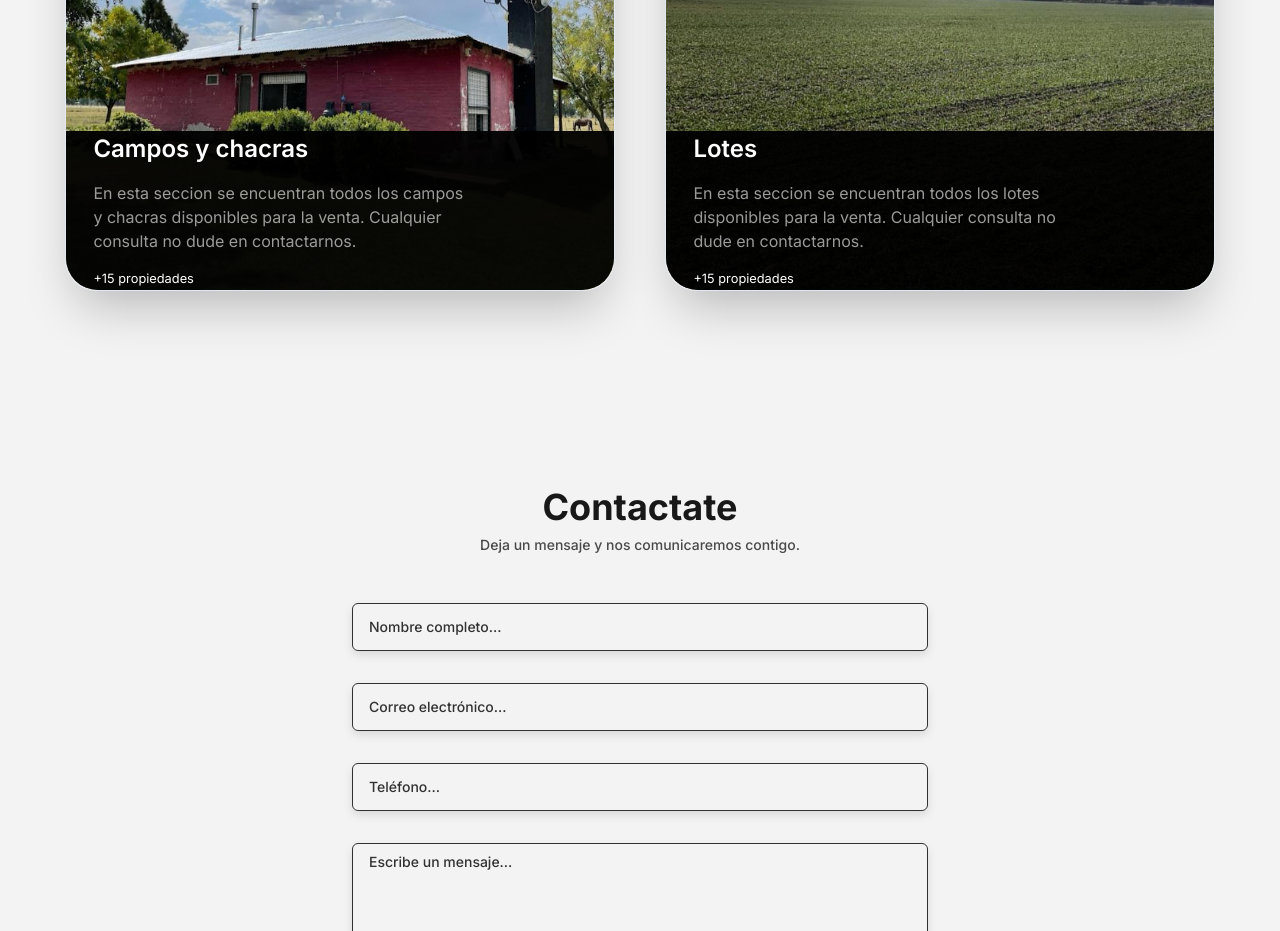
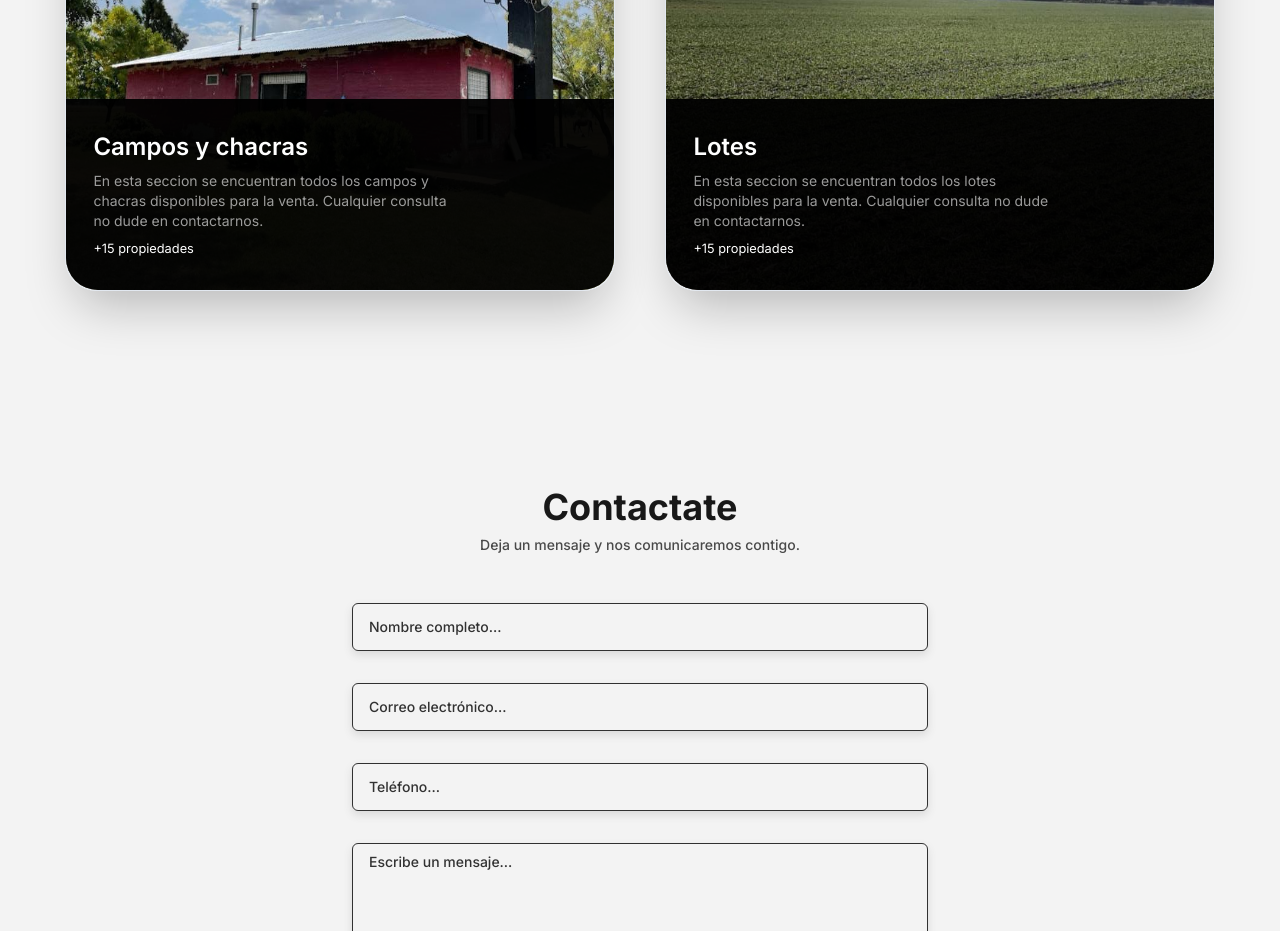
Before and after one commit to Tintaa307/cejas-propiedades, a Next.js app: page / in a window 1280 px wide. Shown: the part 6820-7751 px from the top of the page. Built offline with nearby package versions, Linux system fonts and the light colour scheme; what tailwindcss-animation-delay would draw is missing.

Commit message:
feat: responsive changes

```diff
--- a/src/app/[slug]/components/Col.tsx
+++ b/src/app/[slug]/components/Col.tsx
@@ -6,7 +6,7 @@ import React from "react"
 
 const Col = ({ fraccion }: { fraccion: Property | undefined }) => {
   return (
-    <div className="w-1/3 h-max border-[2px] border-black rounded-[15px]">
+    <div className="w-1/3 h-max border-[2px] border-black rounded-[15px] lg:w-full">
       <header className="w-full h-max bg-black flex items-center justify-center rounded-t-[10px]">
         <h6 className="text-white font-semibold text-lg p-5">
           {fraccion?.title}
--- a/src/app/[slug]/components/Details.tsx
+++ b/src/app/[slug]/components/Details.tsx
@@ -30,7 +30,7 @@ const Table = ({
   fraccionC: Property | undefined
 }) => {
   return (
-    <div className="w-[90%] 2xl:w-[75%] h-max flex items-start justify-center flex-row gap-24">
+    <div className="w-[90%] 2xl:w-[75%] lg:w-[90%] lg:items-center lg:flex-col h-max flex items-start justify-center flex-row gap-24">
       <Col fraccion={fraccionA} />
       <Col fraccion={fraccionB} />
       <Col fraccion={fraccionC} />
--- a/src/app/[slug]/components/Slider.tsx
+++ b/src/app/[slug]/components/Slider.tsx
@@ -20,7 +20,7 @@ const Slider = ({ imgs }: SliderProps) => {
   }, [imgs])
 
   return (
-    <Carousel className="w-1/2 h-max flex items-center justify-center">
+    <Carousel className="w-1/2 lg:w-[70%] h-max flex items-center justify-center">
       <CarouselContent>
         {images &&
           images.map((img, index) => (
--- a/src/app/properties/PropertiesFilter.tsx
+++ b/src/app/properties/PropertiesFilter.tsx
@@ -174,8 +174,8 @@ const PropertiesFilter = ({
           "fixed top-[216px] w-[23%] left-12 h-max flex flex-col items-center justify-center gap-4 py-8 border-r-[1px] border-black/60 xl:w-1/3 ms:-translate-x-full transition-all duration-200 ms:left-0 ms:xl:w-full ms:bg-white ms:h-screen",
           {
             "ms:top-0 ms:translate-x-0 transition-all duration-200": open,
-            "custom:top-[20px] ": scroll > 3400,
-            "top-[180px] ": scroll > 0 && scroll < 3400,
+            "custom:top-[20px] ": scroll > 0,
+            "top-[180px] ": scroll > 0 && scroll < 0,
           }
         )}
       >
--- a/src/components/properties-routes/Card.tsx
+++ b/src/components/properties-routes/Card.tsx
@@ -20,10 +20,10 @@ const Card = ({
         className="relative w-2/3 h-[60vh] rounded-[32px] border-border border shadow-2xl cursor-pointer 3xl:w-[550px] xl:3xl:w-[600px]"
       >
         <div className="w-full h-full">
-          <footer className="absolute bottom-0 w-full h-1/3 sm:h-[40%] bg-black/95 rounded-b-[32px] flex items-center justify-center">
-            <div className="w-[90%] h-max flex flex-col gap-4 sm:gap-2">
+          <footer className="absolute bottom-0 w-full h-1/3 xxl:h-[40%] bg-black/95 rounded-b-[32px] flex items-center justify-center">
+            <div className="w-[90%] h-max flex flex-col gap-4 xxl:gap-2">
               <h5 className="text-white text-2xl sm:text-xl font-semibold">{title}</h5>
-              <p className="w-3/4 sm:w-full text-white/60 sm:text-sm">{description}</p>
+              <p className="w-3/4 sm:w-full text-white/60 xxl:text-sm">{description}</p>
               <small className="text-white">+15 propiedades</small>
             </div>
           </footer>
```
